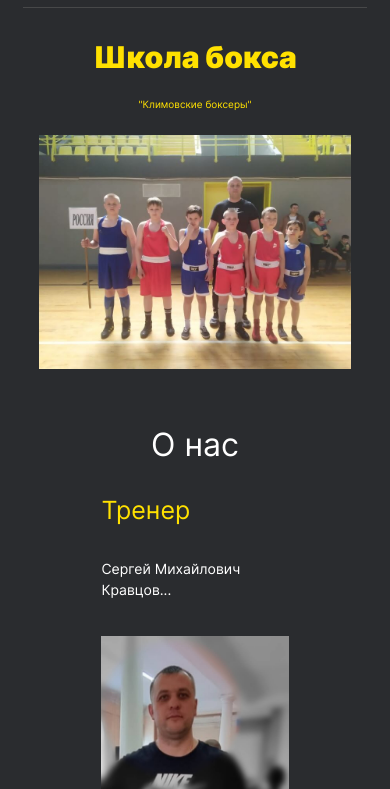
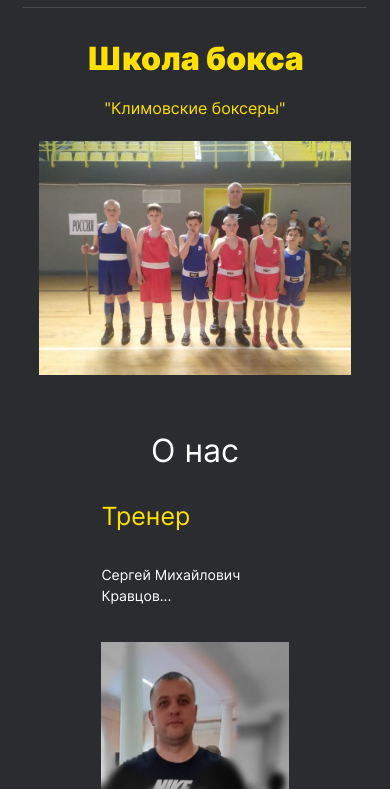
Before and after one commit to andrei5s/klimovoboxers, a plain HTML site: page index.html in a window 390 px wide. Shown: the part 55-844 px from the top of the page. Drawn offline with Linux system fonts and the light colour scheme.

Commit message:
Пэт проект Климовские боксеры

```diff
--- a/blocks/general/__subtitle/general__subtitle.css
+++ b/blocks/general/__subtitle/general__subtitle.css
@@ -19,10 +19,3 @@
         margin: 15px auto 15px auto;
     }
 }
-
-@media screen and (max-width: 400px) {
-    .general__subtitle {
-        font-size: 10px;
-        line-height: 12px;
-    }
-}
--- a/blocks/general/__title/general__title.css
+++ b/blocks/general/__title/general__title.css
@@ -18,10 +18,3 @@
                 line-height: 35px;
             }
         }
-
-        @media screen and (max-width: 400px) {
-            .general__title {
-                font-size: 30px;
-                line-height: 32px;
-            }
-        }
```
